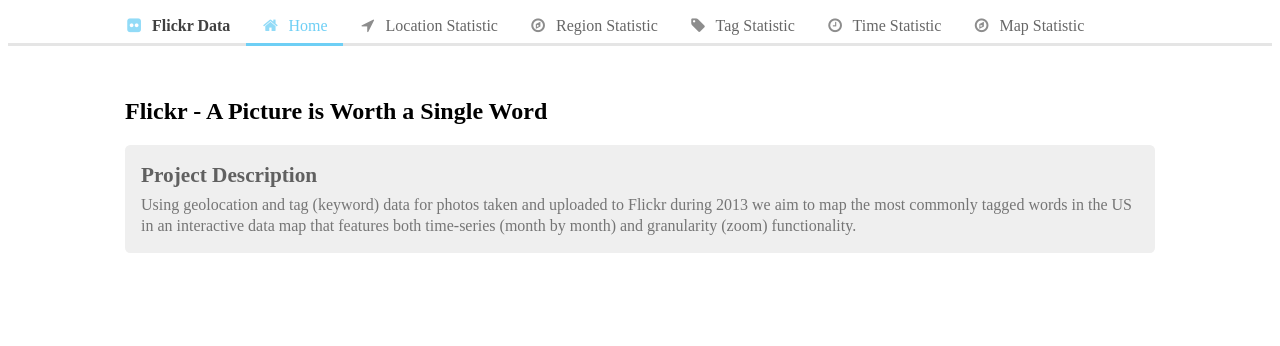
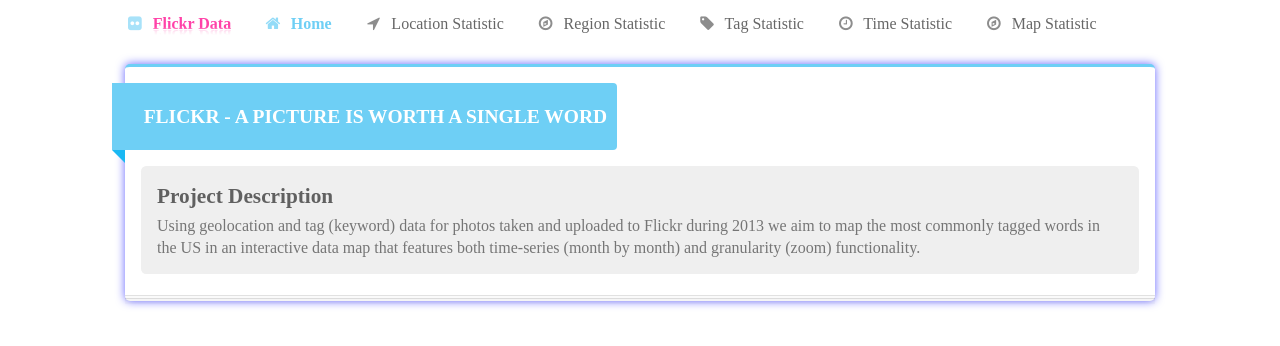
Before and after one commit to really-lazy-bone/beautiful-data, a PHP site: page / in a window 1280 px wide. Shown: the top 346 px of the page. Run offline with PHP 8.4, Linux system fonts and the light colour scheme; some libraries are stand-ins or nearby versions.

Commit message:
implement the reflection

```diff
--- a/css/styles.css
+++ b/css/styles.css
@@ -5,3 +5,46 @@
 }
 
 .angular-google-map-container { height: 500px; }
+
+.ui.segment {
+    -webkit-box-shadow: 0 0 10px #66f;
+    box-shadow: 0 0 10px #66f;
+}
+
+.pink {
+    color: deeppink !important;
+}
+
+.ui.menu.secondary {
+    padding-bottom: 10px;
+}
+
+.reflected {
+    position: relative;
+}
+.reflected:before, .reflected:after {
+    display: block;
+    position: absolute;
+    bottom: -.70em; /* You should change this value to fit your font */
+    left: 0;
+    right: 0;
+}
+.reflected:before {
+    content: 'Flickr Data';
+    opacity: .3;
+    z-index: -5;
+    /* This is how the text is flipped vertically */
+    -webkit-transform: scaleY(-1);
+    -moz-transform: scaleY(-1);
+    -o-transform: scaleY(-1);
+}
+.reflected:after {
+    /* Fading using CSS gradient */
+    /* Don't forget to change the colors to your background color */
+    background: -webkit-gradient(linear, left top, left center, from(rgba(255,255,255,0)), to(rgb(255,255,255)));
+    background: -moz-linear-gradient(top, rgba(255,255,255,0), rgb(255,255,255));
+    /* I left out the `filter` property,
+       because IE doesn't know `:before` and `:after` pseudo-elements anyway */
+    content: ' ';
+    height: 1em;
+}
--- a/index.html
+++ b/index.html
@@ -16,9 +16,9 @@
     <![endif]-->
   </head>
   <body>
-    <header class="ui grid page blue secondary pointing menu">
+    <header class="ui grid page blue text menu">
       <div class="item">
-        <i class="blue flickr icon"></i> <strong>Flickr Data</strong>
+        <i class="flickr blue icon"></i> <strong class="pink reflected">Flickr Data</strong>
       </div>
       <a class="item" href="#/home" active-link="active">
         <i class="home icon"></i> Home
--- a/partials/home.html
+++ b/partials/home.html
@@ -1,9 +1,10 @@
 <div class="ui column" ng-init="init()">
-    <h2>Flickr - A Picture is Worth a Single Word</h2>
+    <div class="ui segment blue stacked">
+        <div class="ui ribbon label blue"><h2>Flickr - A Picture is Worth a Single Word</h2></div>
 
-    <div class="ui message">
-        <h3 class="ui header">Project Description</h3>
-        <p>Using geolocation and tag (keyword) data for photos taken and uploaded to Flickr during 2013 we aim to map the most commonly tagged words in the US in an interactive data map that features both time-series (month by month) and granularity (zoom) functionality.</p>
+        <div class="ui message">
+            <h3 class="ui header">Project Description</h3>
+            <p>Using geolocation and tag (keyword) data for photos taken and uploaded to Flickr during 2013 we aim to map the most commonly tagged words in the US in an interactive data map that features both time-series (month by month) and granularity (zoom) functionality.</p>
+        </div>
     </div>
-
 </div>
```
